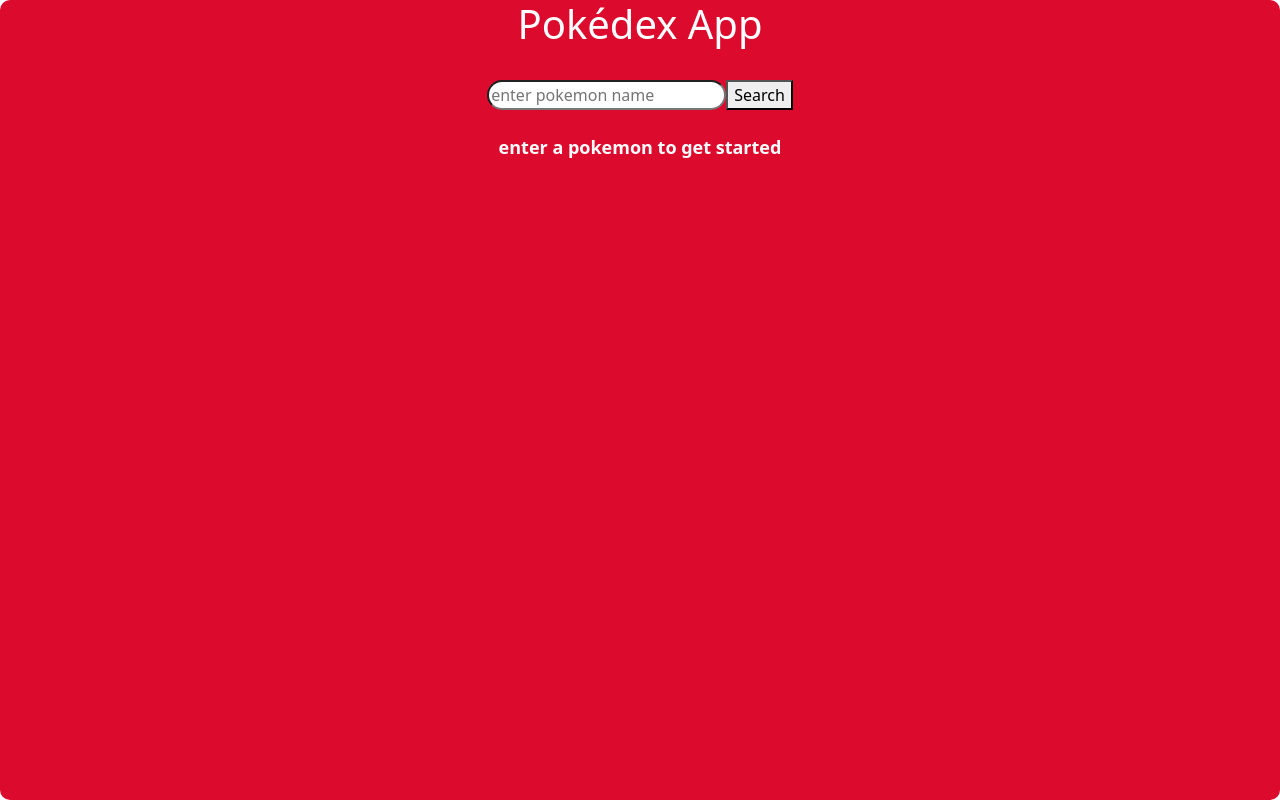
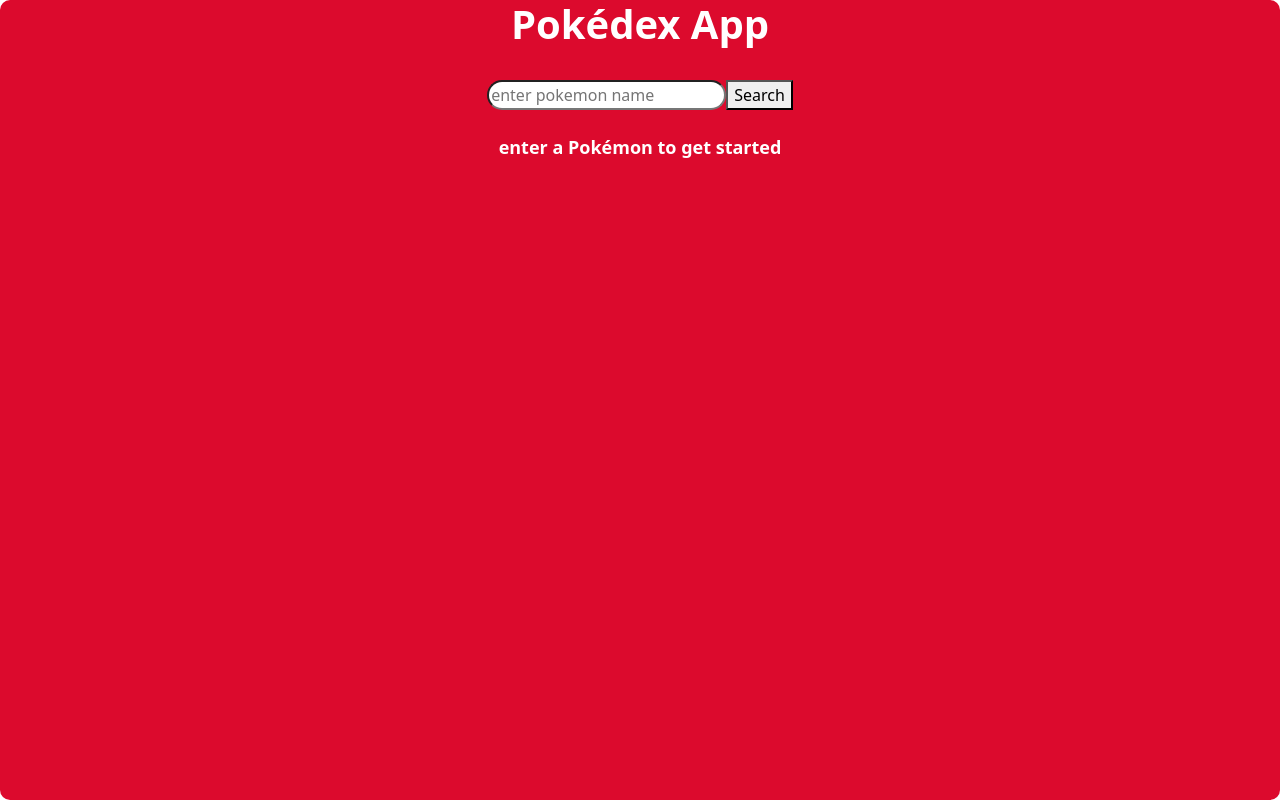
Before and after one commit to DigitalBubblegum/pokedexapp, a React (Create React App) app: page / in a window 1280 px wide. Built offline with nearby package versions, Linux system fonts and the light colour scheme.

Commit message:
-CSS updated

```diff
--- a/src/components/PokeInformation.jsx
+++ b/src/components/PokeInformation.jsx
@@ -1,7 +1,7 @@
 const PokeInformation = ({pokemonSingle}) => {
     return(
         <div>
-            { pokemonSingle === null ? <p className="defaultPokemonInformation">enter a pokemon to get started</p> :
+            { pokemonSingle === null ? <p className="defaultPokemonInformation">enter a Pokémon to get started</p> :
             <>
             <h2 className="pokemon-name">{pokemonSingle.name.toUpperCase()}</h2>
             <div className="dexViewMain">
--- a/src/index.css
+++ b/src/index.css
@@ -22,6 +22,7 @@
   justify-content: space-evenly;
 }
 .mainAppName{
+  font-weight: 900;
   color: white;
   display: flex;
   justify-content: center;
@@ -36,9 +37,11 @@
   font-family: system-ui, -apple-system, BlinkMacSystemFont, 'Segoe UI', Roboto, Oxygen, Ubuntu, Cantarell, 'Open Sans', 'Helvetica Neue', sans-serif;
 }
 .pokemon-image{
+  border-radius: 50px;
   border: 5px solid white;
   max-width:50%;
   height:auto;
+  background-color: rgb(114, 114, 253);
 }
 .dexViewMain{
   font-family: system-ui, -apple-system, BlinkMacSystemFont, 'Segoe UI', Roboto, Oxygen, Ubuntu, Cantarell, 'Open Sans', 'Helvetica Neue', sans-serif;
@@ -49,6 +52,8 @@
   justify-content: space-between;
 }
 .pokemon-name{
+  padding: 1%;
+  font-weight: 900;
   text-align: center;
   color: white;
   font-family: system-ui, -apple-system, BlinkMacSystemFont, 'Segoe UI', Roboto, Oxygen, Ubuntu, Cantarell, 'Open Sans', 'Helvetica Neue', sans-serif;
--- a/src/reducers/dexValReducer.js
+++ b/src/reducers/dexValReducer.js
@@ -15,7 +15,7 @@ export const {fetchSinglePokemon} = dexSlice.actions
 export const fetchSingle = (searchVal) => {
     return async dispatch => {
         const pokemonInfo = await pokeService.findSinglePokemon(searchVal)
-        console.log('fetchSingle',pokemonInfo)
+        // console.log('fetchSingle',pokemonInfo)
         dispatch(fetchSinglePokemon(pokemonInfo))
     }
 }
```
